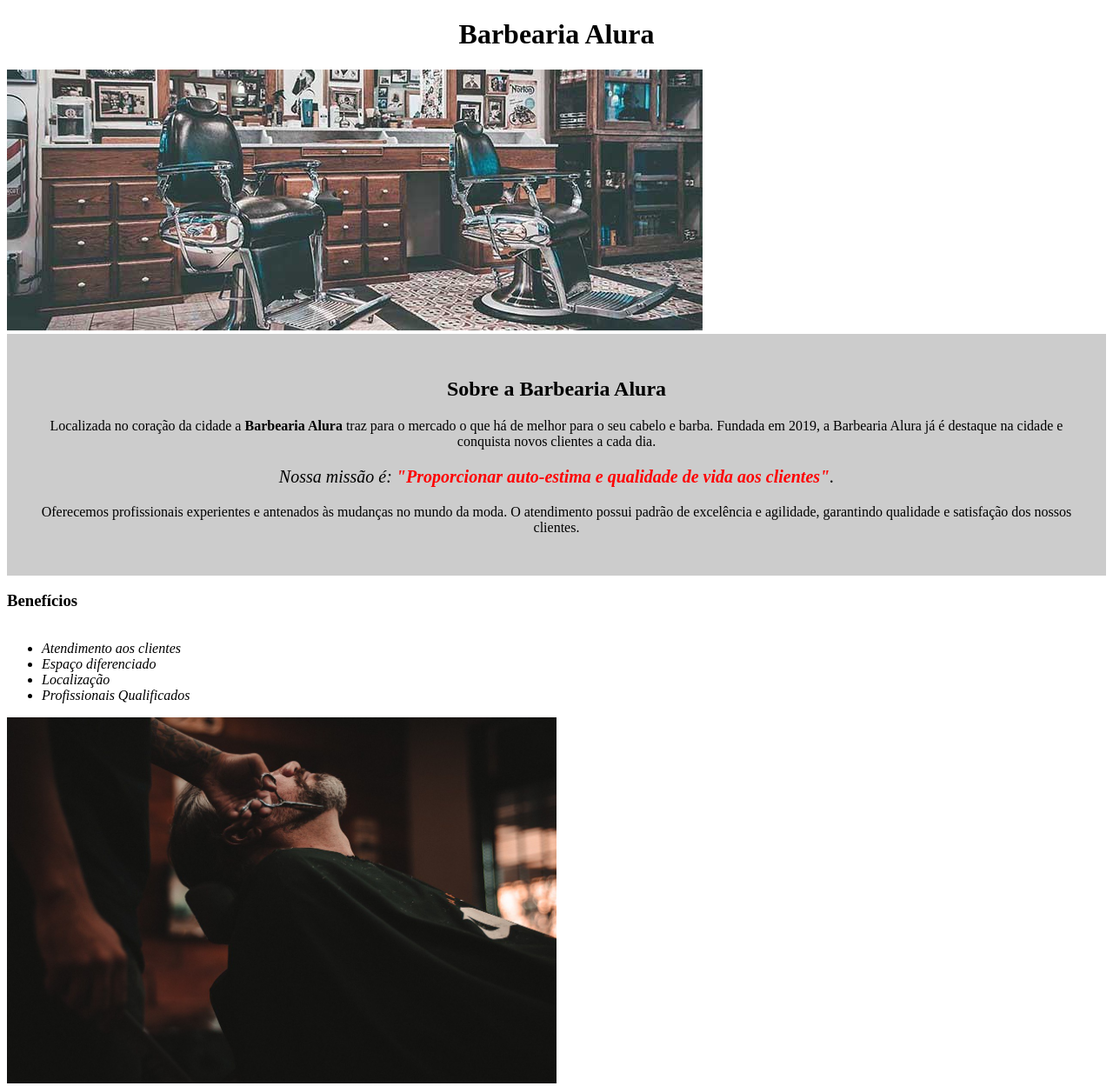
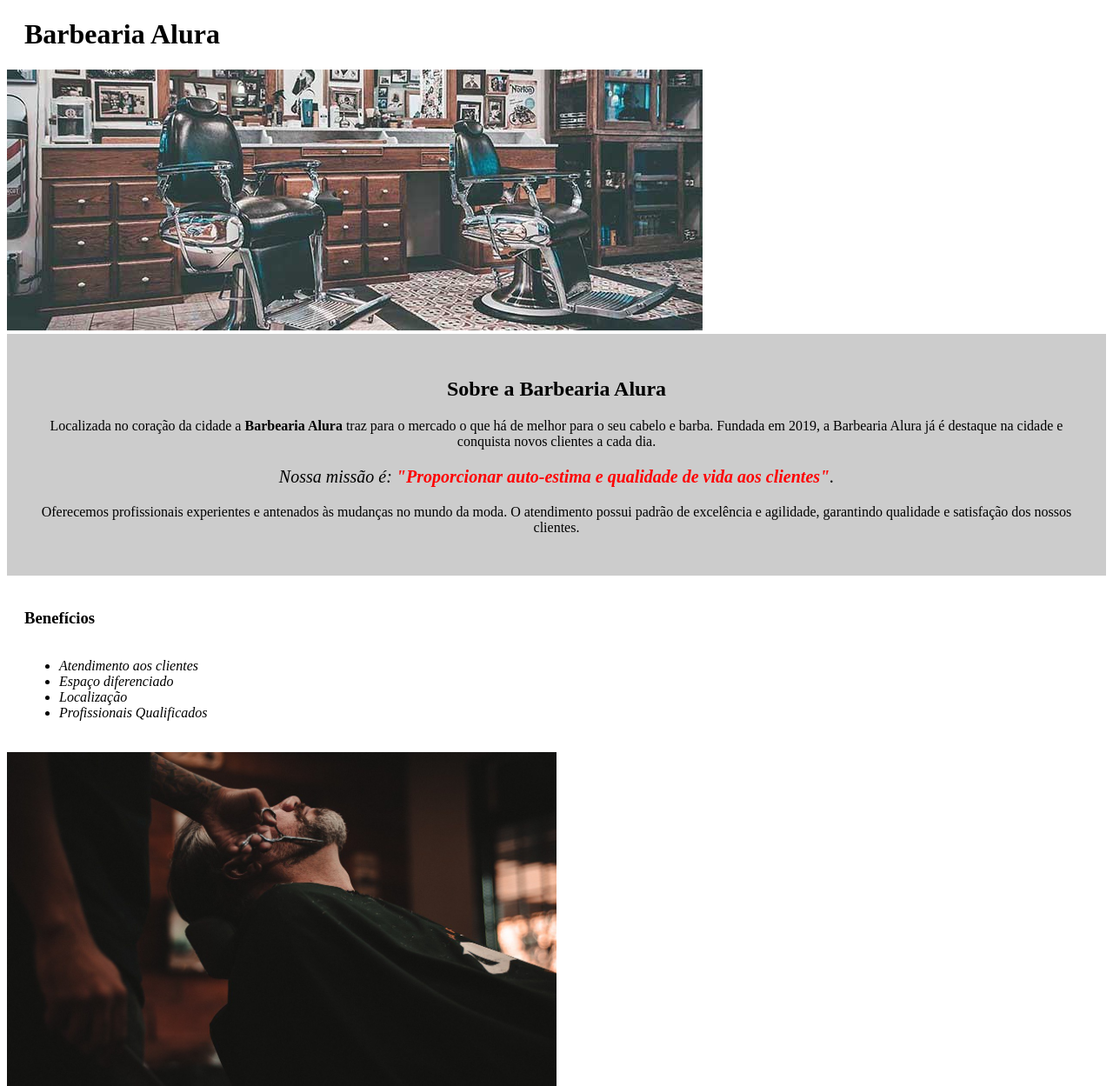
Before and after one commit to vitorwesleymarth/vitorwesleymarth, a plain HTML site: page index.html in a window 1280 px wide. Shown: the top 1249 px of the page at 87% size. Drawn offline with Linux system fonts and the light colour scheme.

Commit message:
Update style.css

```diff
--- a/style.css
+++ b/style.css
@@ -3,14 +3,19 @@ body {
 }
 
 #banner {
-    width: 100%;
+	width:100%;
 }
+
 .principal{
 	background: #CCCCCC;
 	padding: 30px;
 }
 
-h1 {
+.titulo-principal {
+	padding-left: 20px;
+}
+
+.titulo-centralizado {
 	text-align: center
 }
 
@@ -27,16 +32,14 @@ em strong {
 }
 
 .itens {
-	font-style: italic;
+	font-style: italic
 }
 
-.beneficios{
-	background: #ffffff;
+.beneficios {
+	background: #FFFFFF;
+	padding: 20px;
 }
 
-h2{
-	text-align: center;
-}
 ul {
 	display: inline-block;
 	vertical-align: top;
```
Lines whose indentation alone changed are shown as unchanged.
